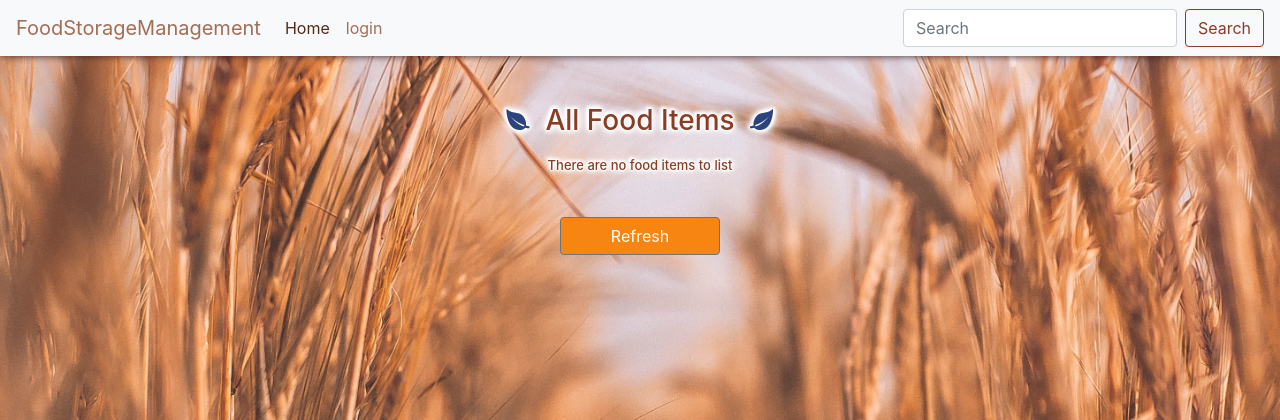
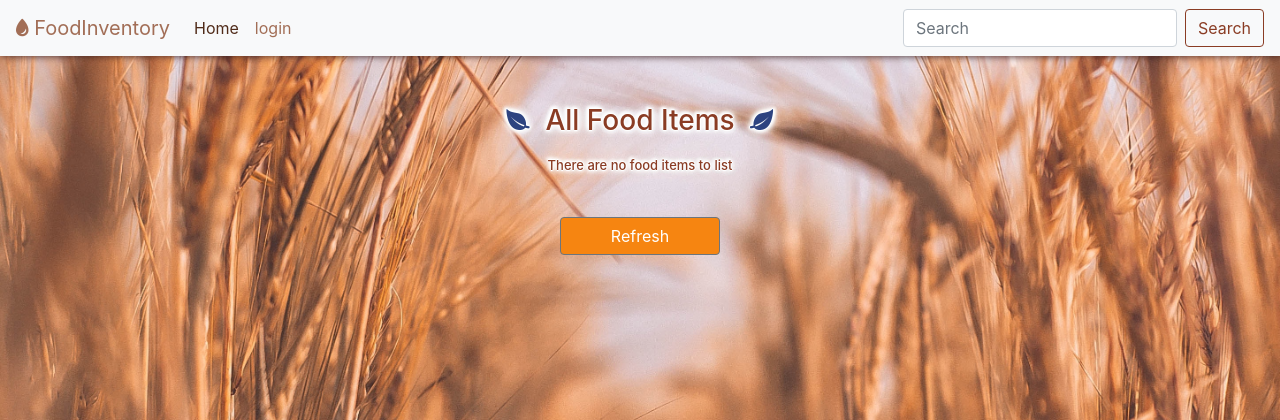
Before and after one commit to Gaberoids/MS3-gf-foodStorage-MongoDb, a Flask app: page / in a window 1280 px wide. Shown: the top 420 px of the page. Run offline with Flask 2, Linux system fonts and the light colour scheme; data that the repository does not hold is empty; some libraries are stand-ins or nearby versions.

Commit message:
added lodo icon, remove the size effect of logo

```diff
--- a/static/css/style.css
+++ b/static/css/style.css
@@ -64,6 +64,10 @@ h3 i {
     border-color: #8a3c24;
 }
 
+.navbar-light .navbar-brand:hover {
+    color: #5b250bd4;
+    font-weight: normal;
+}
 /* ---------------------------------------------- All Items.html css */
 
 .profile-box {
--- a/templates/base.html
+++ b/templates/base.html
@@ -15,6 +15,8 @@
     <script src="https://stackpath.bootstrapcdn.com/bootstrap/4.1.3/js/bootstrap.min.js"
         integrity="sha384-ChfqqxuZUCnJSK3+MXmPNIyE6ZbWh2IMqE241rYiqJxyMiZ6OW/JmZQ5stwEULTy"
         crossorigin="anonymous"></script>
+    <link rel="stylesheet" href="https://cdnjs.cloudflare.com/ajax/libs/ionicons/2.0.1/css/ionicons.min.css">
+
     <!-- block to add links and scripts necessary to specific html pages -->
     {% block head %}
 
@@ -32,7 +34,7 @@
             aria-controls="navbarTogglerDemo03" aria-expanded="false" aria-label="Toggle navigation">
             <span class="navbar-toggler-icon"></span>
         </button>
-        <a class="navbar-brand" href="#">FoodStorageManagement</a>
+        <a class="navbar-brand" href="#"><i class="ion-waterdrop"></i> FoodInventory</a>
 
         <div class="collapse navbar-collapse" id="navbarTogglerDemo03">
             <ul class="navbar-nav mr-auto mt-2 mt-lg-0">
--- a/templates/items.html
+++ b/templates/items.html
@@ -1,7 +1,6 @@
 {% extends "base.html" %}
 
 {% block head %}
-<link rel="stylesheet" href="https://cdnjs.cloudflare.com/ajax/libs/ionicons/2.0.1/css/ionicons.min.css">
 {% endblock%}
 
 {% block content %}
```
